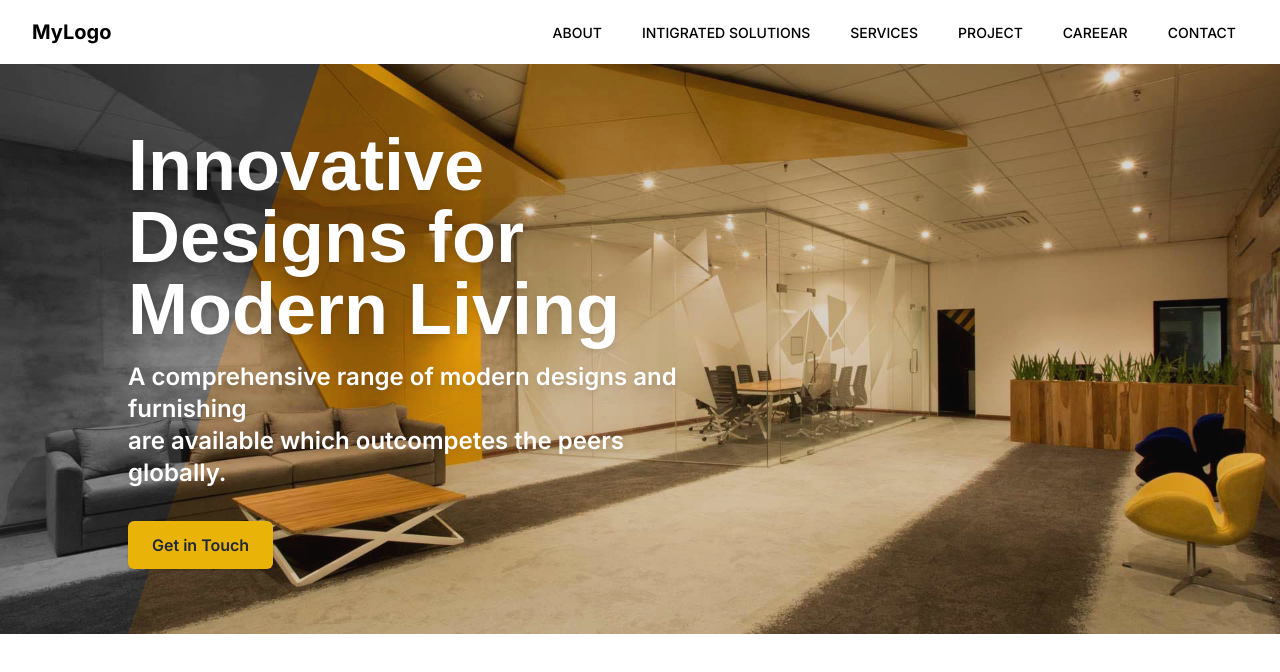
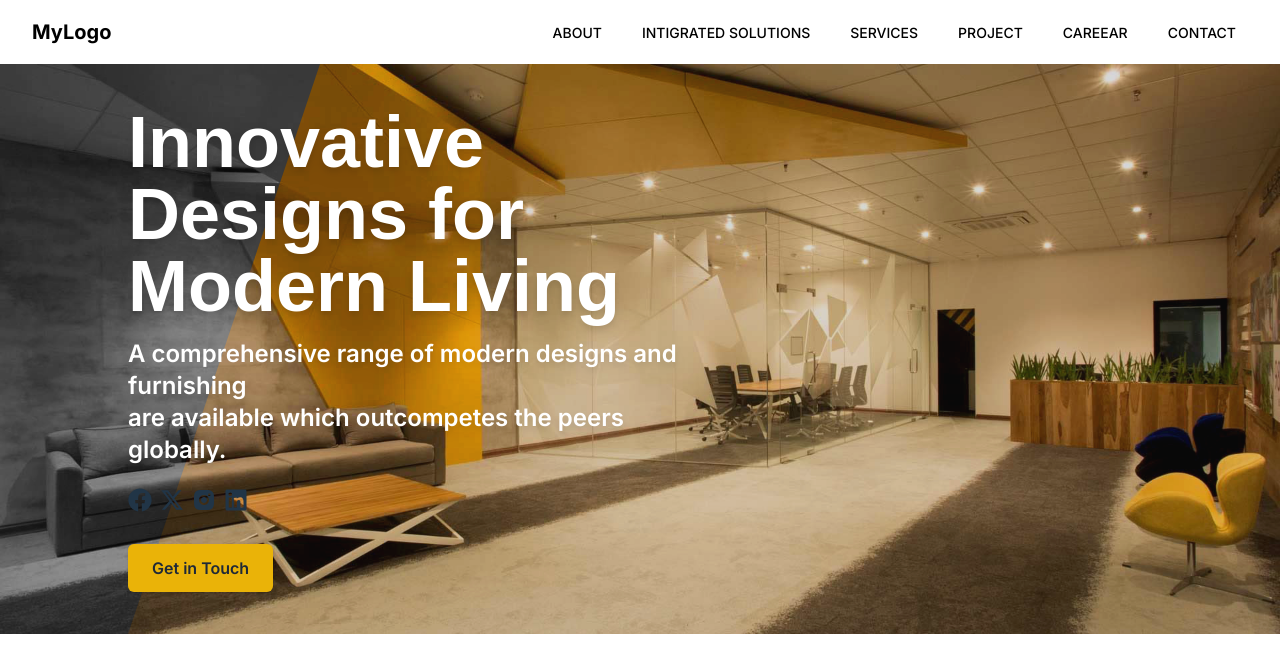
Before and after one commit to Hasib072/badakar-revamped, a React (Vite) app: page / in a window 1280 px wide. Shown: the top 672 px of the page. Built offline with nearby package versions, Linux system fonts and the light colour scheme; a web font is replaced by a local one.

Commit message:
Added Icon

```diff
--- a/src/pages/Home.jsx
+++ b/src/pages/Home.jsx
@@ -3,6 +3,10 @@ import React from 'react';
 import backgroundImage from '../assets/badakarhero1.png'; // Finished Image
 import overlayImage from '../assets/badakarhero2.png'; // Unfinished Image
 import './HeroSection.css'; // Import the CSS file
+import { FaFacebook } from "react-icons/fa";
+import { FaXTwitter } from "react-icons/fa6";
+import { RiInstagramFill } from "react-icons/ri";
+import { FaLinkedin } from "react-icons/fa";
 
 const Home = () => {
   const [isHovered, setIsHovered] = React.useState(false);
@@ -42,6 +46,12 @@ const Home = () => {
           A comprehensive range of modern designs and furnishing<br/>are available which outcompetes the peers globally.
           </h2>
           {/* Call-to-Action Button */}
+          <div className='mt-[20px]'>
+          <FaFacebook className='inline mr-2 text-[1.5rem]' />
+          <FaXTwitter className='inline mr-2 text-[1.5rem]' />
+          <RiInstagramFill className='inline mr-2 text-[1.5rem]' />
+          <FaLinkedin className='inline mr-2 text-[1.5rem]' />
+          </div>
           <div className="mt-8">
             <a
               href="/contact"
```
